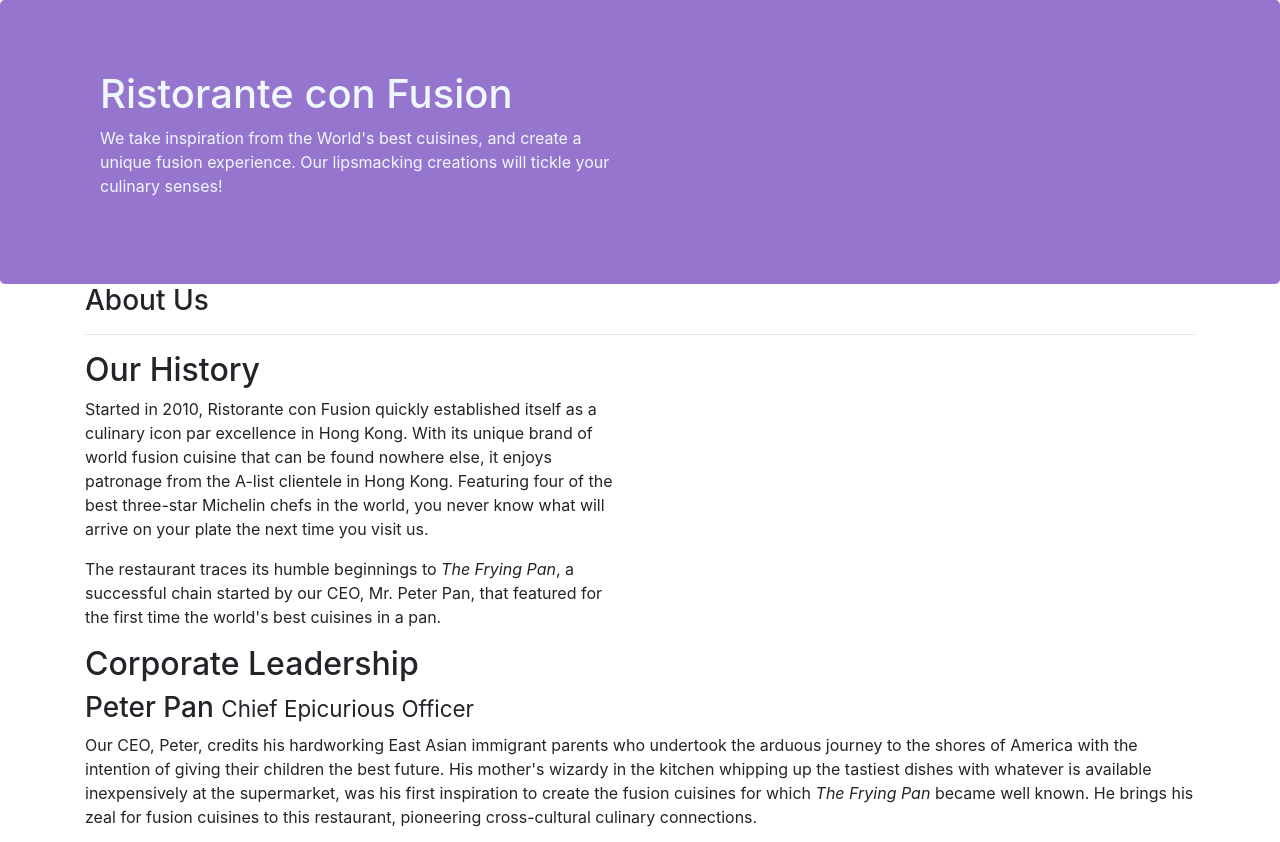
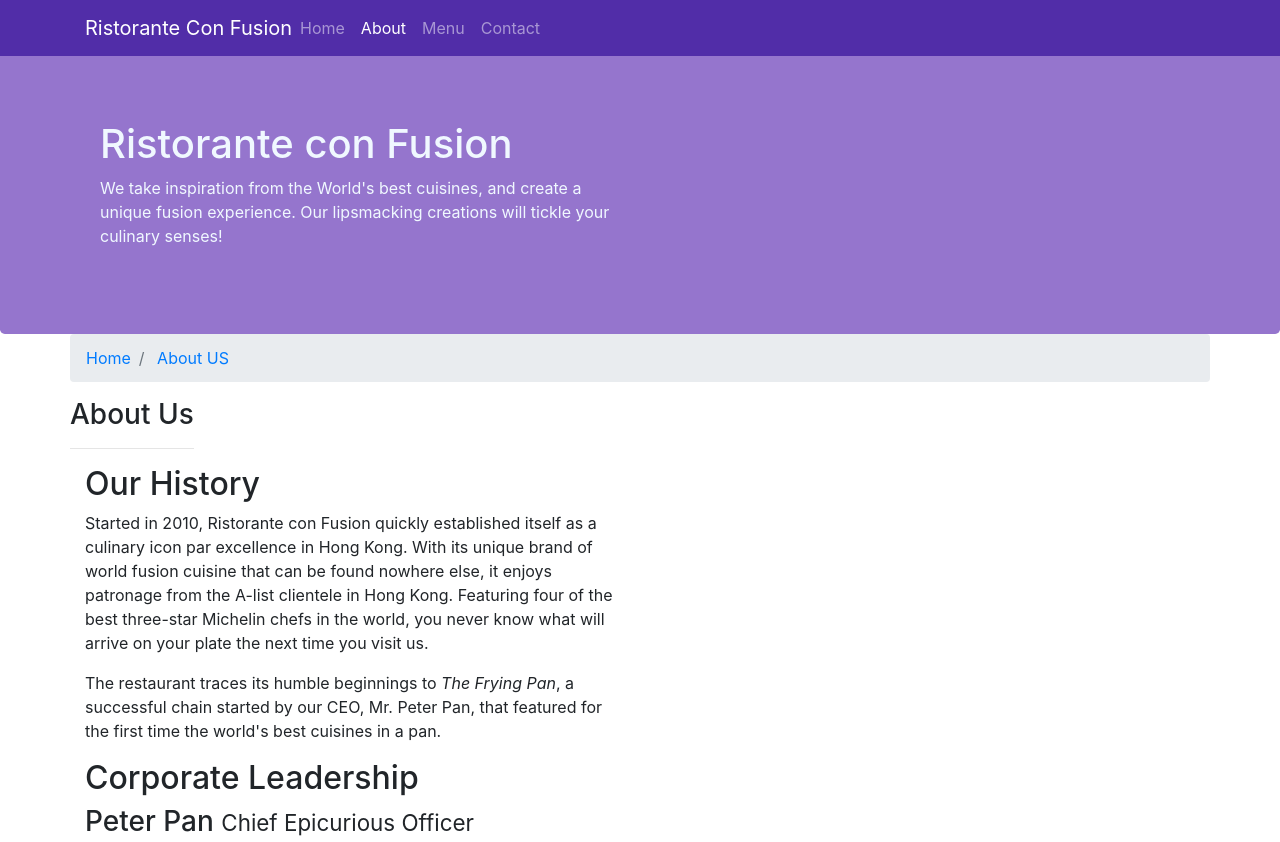
Before and after one commit to SaiArunesh/bootstrap-demo, a website: page aboutus.html in a window 1280 px wide. Shown: the top 842 px of the page. Drawn offline with nearby package versions, Linux system fonts and the light colour scheme.

Commit message:
navbar and breadcrumbs

```diff
--- a/aboutus.html
+++ b/aboutus.html
@@ -19,6 +19,33 @@
   </head>
 
   <body>
+    <nav class="navbar navbar-dark navbar-expand-sm fixed-top">
+      <div class="container">
+        <button
+          class="navbar-toggler"
+          type="button"
+          data-toggle="collapse"
+          data-target="#Navbar"
+        >
+          <span class="navbar-toggler-icon"></span>
+        </button>
+        <a href="./index.html" class="navbar-brand mr-auto">
+          Ristorante Con Fusion
+        </a>
+        <div class="collapse navbar-collapse" id="Navbar">
+          <ul class="navbar-nav mr-auto">
+            <li class="nav-item">
+              <a href="index.html" class="nav-link">Home</a>
+            </li>
+            <li class="nav-item">
+              <a href="" class="nav-link active">About</a>
+            </li>
+            <li class="nav-item"><a href="#" class="nav-link">Menu</a></li>
+            <li class="nav-item"><a href="#" class="nav-link">Contact</a></li>
+          </ul>
+        </div>
+      </div>
+    </nav>
     <header class="jumbotron">
       <div class="container">
         <div class="row row-header">
@@ -36,7 +63,13 @@
     </header>
 
     <div class="container">
-      <div>
+      <div class="row">
+        <ol class="col-12 breadcrumb">
+          <li class="breadcrumb-item"><a href="index.html">Home</a></li>
+          <li class="breadcrumb-item active">
+            <a href="aboutus.html">About US</a>
+          </li>
+        </ol>
         <div>
           <h3>About Us</h3>
           <hr />
@@ -119,7 +152,7 @@
           <div class="col-4 offset-1 col-sm-2">
             <h5>Links</h5>
             <ul class="list-unstyled">
-              <li><a href="#">Home</a></li>
+              <li><a href="index.html">Home</a></li>
               <li><a href="#">About</a></li>
               <li><a href="#">Menu</a></li>
               <li><a href="#">Contact</a></li>
--- a/css/styles.css
+++ b/css/styles.css
@@ -28,3 +28,12 @@ address {
   margin: 0px;
   color: #0f0f0f;
 }
+
+body {
+  padding: 50px 0px;
+  z-index: 0;
+}
+
+.navbar-dark {
+  background: #512da8;
+}
```
Also changed, not shown: index.html (+26 -1 lines).
